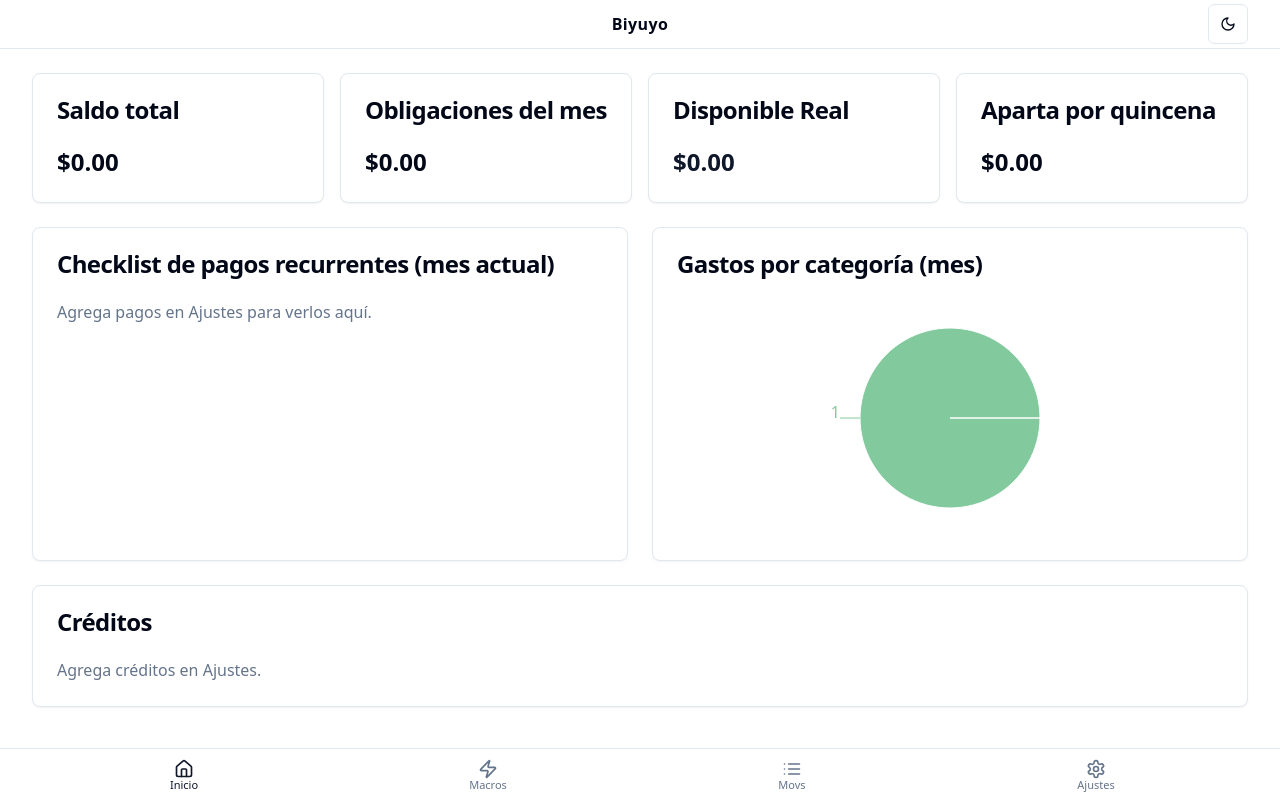
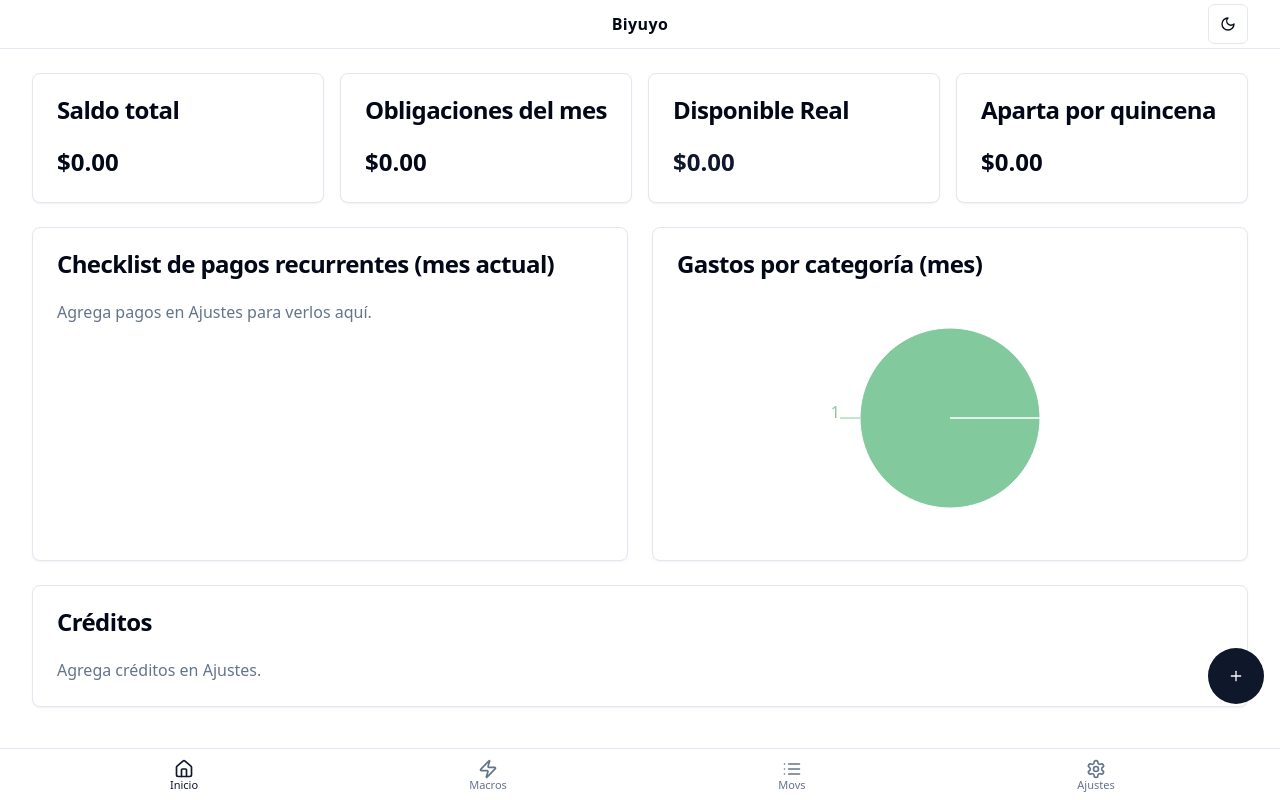
Before and after one commit to torrober/Biyuyo, a React (Vite) app: page / in a window 1280 px wide. Built offline with nearby package versions, Linux system fonts and the light colour scheme.

Commit message:
Add FAB for transaction creation
Adds a Floating Action Button (FAB) with a "+" icon to the dashboard. This FAB is intended for quick creation of new transactions.

```diff
--- a/src/App.tsx
+++ b/src/App.tsx
@@ -2,15 +2,16 @@ import { Toaster } from "@/components/ui/toaster";
 import { Toaster as Sonner } from "@/components/ui/sonner";
 import { TooltipProvider } from "@/components/ui/tooltip";
 import { QueryClient, QueryClientProvider } from "@tanstack/react-query";
-import { BrowserRouter, Routes, Route, NavLink } from "react-router-dom";
+import { BrowserRouter, Routes, Route, NavLink, Link } from "react-router-dom";
 import { HelmetProvider } from "react-helmet-async";
 import Index from "./pages/Index";
 import NotFound from "./pages/NotFound";
 import Macros from "./pages/Macros";
 import Transacciones from "./pages/Transacciones";
 import Ajustes from "./pages/Ajustes";
-import { Home, Zap, List, Settings } from "lucide-react";
+import { Home, Zap, List, Settings, Plus } from "lucide-react";
 import ThemeToggle from "./components/ThemeToggle";
+import { Button } from "@/components/ui/button";
 
 const queryClient = new QueryClient();
 
@@ -39,6 +40,13 @@ const App = () => (
                 <Route path="*" element={<NotFound />} />
               </Routes>
             </main>
+            <div className="fixed bottom-24 right-4 z-50">
+              <Button asChild size="icon" aria-label="Agregar" className="h-14 w-14 rounded-full hover-scale">
+                <Link to="/transacciones">
+                  <Plus className="h-6 w-6" />
+                </Link>
+              </Button>
+            </div>
             <footer className="fixed bottom-0 inset-x-0 z-50 bg-background/90 backdrop-blur border-t">
               <nav className="container grid grid-cols-4">
                 <NavLink to="/" end className={({ isActive }) => `flex flex-col items-center justify-center py-2.5 ${isActive ? 'text-primary' : 'text-muted-foreground'}`} aria-label="Dashboard" title="Dashboard">
```
